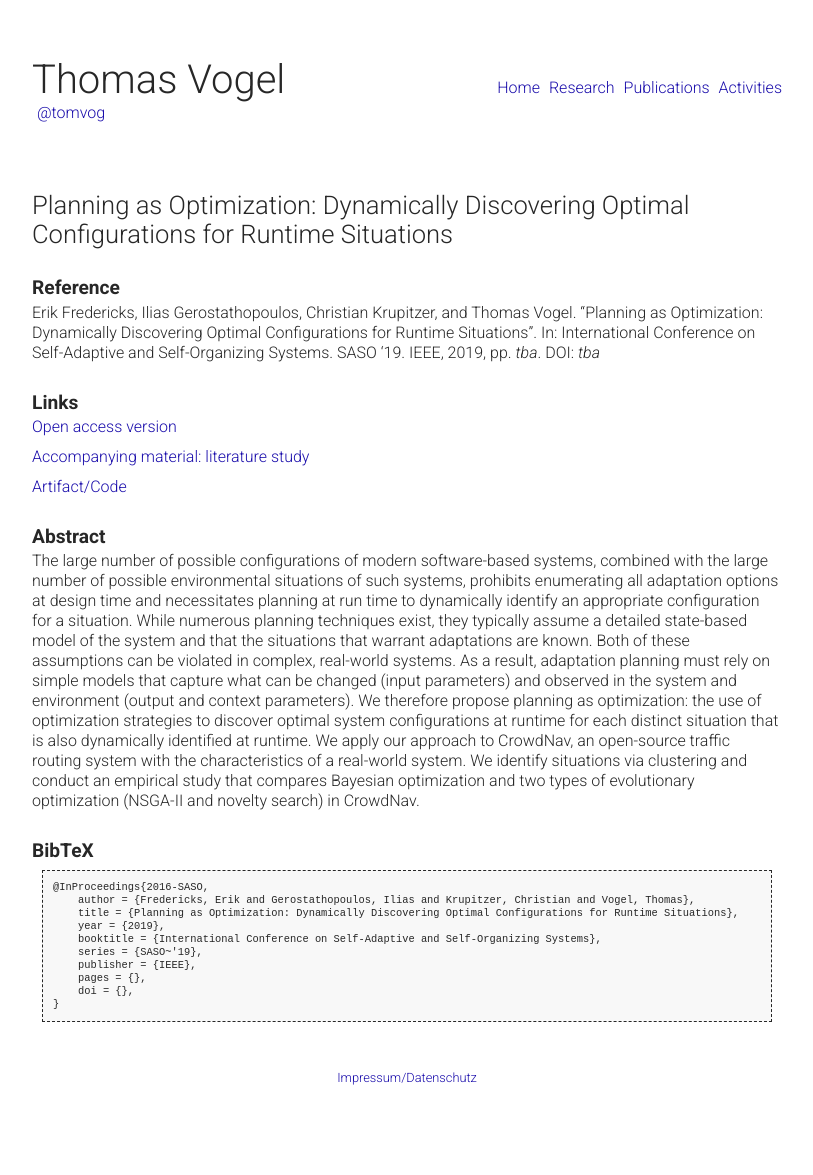
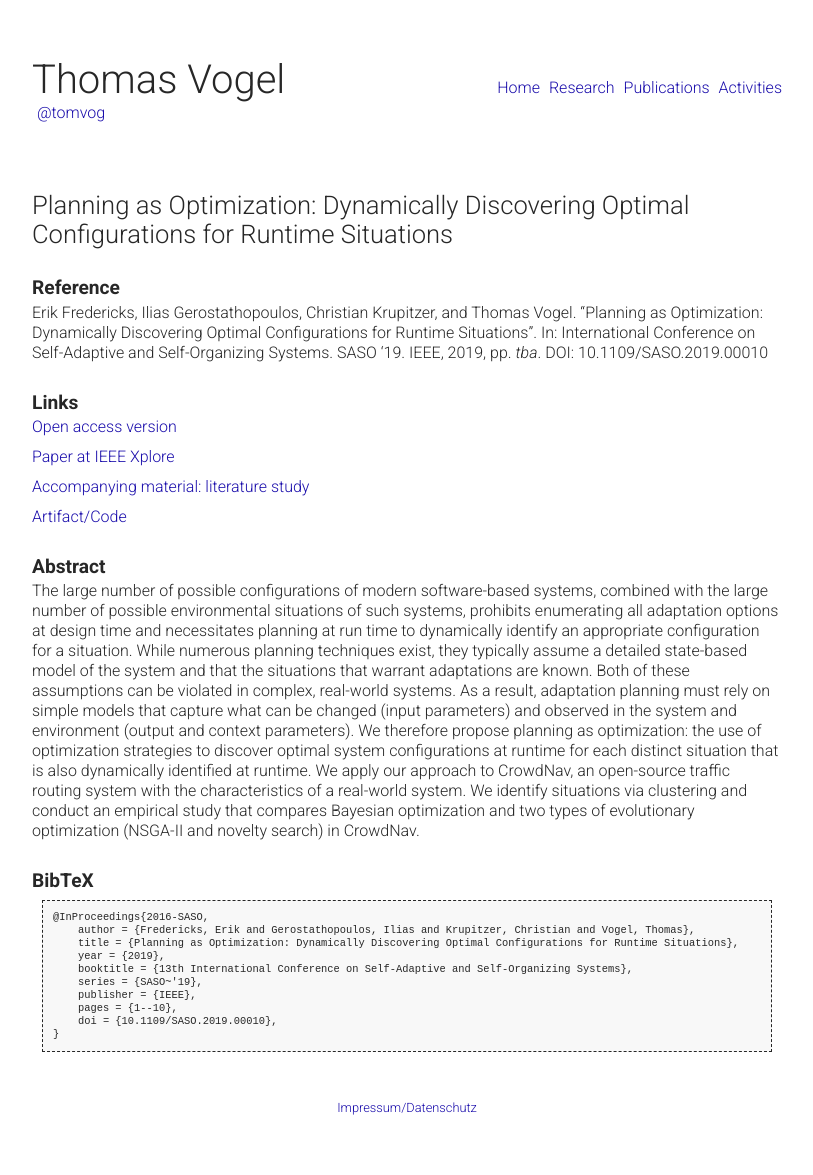
Before and after one commit to thomas-vogel/thomas-vogel.github.io, a Jekyll site: the page built from _pages/publications/2019-SASO.md, in a window 1280 px wide. Shown: the whole page, without its empty margins (233-1046 px from the left). Built offline with Jekyll 4.4.1, drawn with Linux system fonts in a browser that asks for light colours; before the commit the page ends 1145 px from its top, so only the background shows below that.

Commit message:
Add SASO'19 DOI.

```diff
--- a/_pages/publications/2019-SASO.md
+++ b/_pages/publications/2019-SASO.md
@@ -5,10 +5,12 @@
 ---
 
 ## Reference
-Erik Fredericks, Ilias Gerostathopoulos, Christian Krupitzer, and Thomas Vogel. "Planning as Optimization: Dynamically Discovering Optimal Configurations for Runtime Situations". In: International Conference on Self-Adaptive and Self-Organizing Systems. SASO '19. IEEE, 2019, pp. _tba_. DOI: _tba_
+Erik Fredericks, Ilias Gerostathopoulos, Christian Krupitzer, and Thomas Vogel. "Planning as Optimization: Dynamically Discovering Optimal Configurations for Runtime Situations". In: International Conference on Self-Adaptive and Self-Organizing Systems. SASO '19. IEEE, 2019, pp. _tba_. DOI: 10.1109/SASO.2019.00010
 
 ## Links
 [Open access version](https://arxiv.org/abs/1905.01071){:target="_blank"}
+
+[Paper at IEEE Xplore](https://doi.org/10.1109/SASO.2019.00010){:target="_blank"}
 
 [Accompanying material: literature study](https://doi.org/10.5281/zenodo.2584266){:target="_blank"}
 
@@ -24,10 +26,10 @@
     author = {Fredericks, Erik and Gerostathopoulos, Ilias and Krupitzer, Christian and Vogel, Thomas},
     title = {Planning as Optimization: Dynamically Discovering Optimal Configurations for Runtime Situations},
     year = {2019},
-    booktitle = {International Conference on Self-Adaptive and Self-Organizing Systems},
+    booktitle = {13th International Conference on Self-Adaptive and Self-Organizing Systems},
     series = {SASO~'19},
     publisher = {IEEE},
-    pages = {},
-    doi = {},
+    pages = {1--10},
+    doi = {10.1109/SASO.2019.00010},
 }</pre>
 </div>
```
